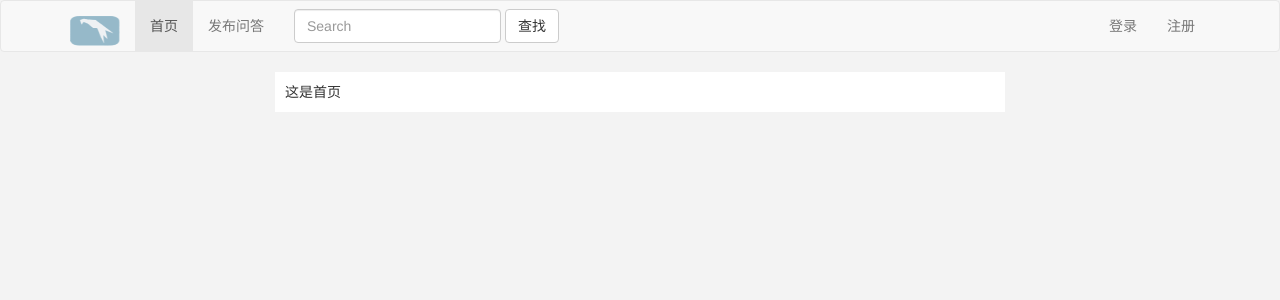
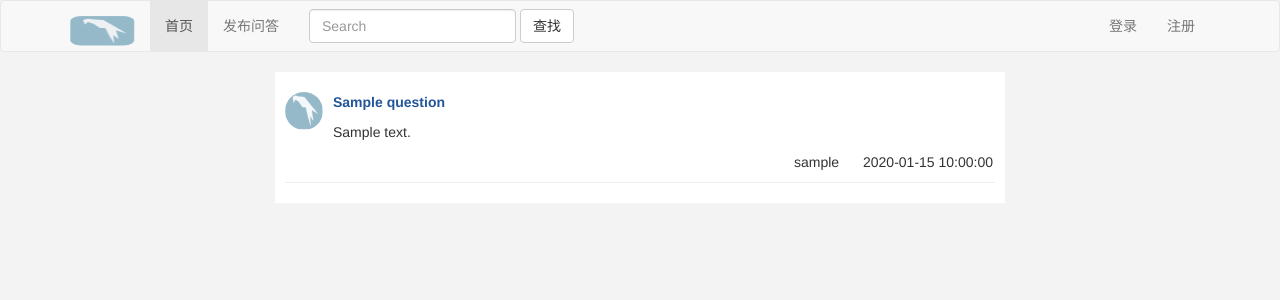
Before and after one commit to ZoomGod/flask_demo, a Flask app: page / in a window 1280 px wide. Shown: the top 300 px of the page. Run offline with Flask 2, Linux system fonts and the light colour scheme; tables that the repository leaves empty hold one stand-in row (values such as "Sample post"); some libraries are stand-ins or nearby versions.

Commit message:
我能水贴啦

```diff
--- a/flask_test_demo_py3/app.py
+++ b/flask_test_demo_py3/app.py
@@ -1,16 +1,23 @@
-from flask import Flask, render_template, request
+from flask import Flask, render_template, request, redirect, url_for, session
+from models import User, Question
+from exts import db
+from decorators import login_required
+import config
 import pymysql
 pymysql.install_as_MySQLdb()
-import config
 
 
 app = Flask(__name__)
 app.config.from_object(config)
+db.init_app(app)
 
 
 @app.route('/')
 def index():
-    return render_template('index.html')
+    context = {
+        'questions': Question.query.order_by(Question.create_time.desc()).all()
+    }
+    return render_template('index.html', **context)
 
 
 @app.route('/login', methods=['GET', 'POST'])
@@ -18,7 +25,18 @@ def login():
     if request.method == 'GET':
         return render_template('login.html')
     else:
-        pass
+        telephone = request.form.get('telephone')
+        password = request.form.get('password')
+
+        user = User.query.filter(User.telephone == telephone, User.password == password).first()
+        if user:
+            session['user_id'] = user.id
+            # 31天无需重复登录(session持久化)
+            session.permanent = True
+
+            return redirect(url_for('index'))
+        else:
+            return '手机号或密码有错'
 
 
 @app.route('/register', methods=['GET', 'POST'])
@@ -26,7 +44,61 @@ def register():
     if request.method == 'GET':
         return render_template('register.html')
     else:
-        pass
+        telephone = request.form.get('telephone')
+        username = request.form.get('username')
+        password = request.form.get('password')
+        password_check = request.form.get('password_check')
+
+        # 判断手机号是否已经存在
+        user = User.query.filter(User.telephone == telephone).first()
+        if user:
+            return '手机号已被注册!'
+        else:
+            # 确认两次密码输入一致
+            if password != password_check:
+                return '两次密码不一致，请重新确认'
+            else:
+                user = User(telephone=telephone, username=username, password=password)
+                db.session.add(user)
+                db.session.commit()
+                # 注册成功，跳转至登录界面
+                return redirect(url_for('login'))
+
+
+@app.route('/logout')
+def logout():
+    # session.pop('user_id')
+    # del session['user_id']
+    session.clear()
+    return redirect(url_for('login'))
+
+
+@app.route('/question', methods=['GET', 'POST'])
+@login_required
+def question():
+    if request.method == 'GET':
+        return render_template('question.html')
+    else:
+        title = request.form.get('title')
+        content = request.form.get('content')
+        question = Question(title=title, content=content)
+        user_id = session.get('user_id')
+        user = User.query.filter(User.id == user_id).first()
+        question.author = user
+        db.session.add(question)
+        db.session.commit()
+
+        return redirect(url_for('index'))
+
+
+@app.context_processor
+def my_context_processor():
+    user_id = session.get('user_id')
+    if user_id:
+        user = User.query.filter(User.id == user_id).first()
+        if user:
+            return {'user': user}
+    return {}
 
 
 if __name__ == '__main__':
--- a/flask_test_demo_py3/manage.py
+++ b/flask_test_demo_py3/manage.py
@@ -2,7 +2,7 @@ from flask_script import Manager
 from flask_migrate import Migrate, MigrateCommand
 from app import app
 from exts import db
-from models import User
+from models import User, Question
 
 
 manager = Manager(app)
--- a/flask_test_demo_py3/migrations/env.py
+++ b/flask_test_demo_py3/migrations/env.py
@@ -22,8 +22,9 @@ logger = logging.getLogger('alembic.env')
 # from myapp import mymodel
 # target_metadata = mymodel.Base.metadata
 from flask import current_app
-config.set_main_option('sqlalchemy.url',
-                       current_app.config.get('SQLALCHEMY_DATABASE_URI'))
+config.set_main_option(
+    'sqlalchemy.url', current_app.config.get(
+        'SQLALCHEMY_DATABASE_URI').replace('%', '%%'))
 target_metadata = current_app.extensions['migrate'].db.metadata
 
 # other values from the config, defined by the needs of env.py,
--- a/flask_test_demo_py3/migrations/versions/8208120144ac_.py
+++ b/flask_test_demo_py3/migrations/versions/e9ceaa4feda6_.py
@@ -1,8 +1,8 @@
 """empty message
 
-Revision ID: 8208120144ac
+Revision ID: e9ceaa4feda6
 Revises:
-Create Date: 2019-05-05 14:27:25.931773
+Create Date: 2019-05-24 20:30:00.458551
 
 """
 from alembic import op
@@ -10,7 +10,7 @@ import sqlalchemy as sa
 
 
 # revision identifiers, used by Alembic.
-revision = '8208120144ac'
+revision = 'e9ceaa4feda6'
 down_revision = None
 branch_labels = None
 depends_on = None
--- a/flask_test_demo_py3/static/css/base.css
+++ b/flask_test_demo_py3/static/css/base.css
@@ -2,7 +2,7 @@ body{
     background-color: #f3f3f3;
 }
 .logo{
-    width: 50px;
+    width: 65px;
     height: 30px;
 }
 .main{
@@ -12,3 +12,10 @@ body{
     overflow: hidden;
     padding: 10px;
 }
+.form-container{
+    width: 500px;
+    margin: 0 auto;
+}
+.page-title{
+    text-align: center;
+}
--- a/flask_test_demo_py3/static/css/index.css
+++ b/flask_test_demo_py3/static/css/index.css
@@ -1,4 +1,34 @@
-.logo{
-    width: 50px;
-    height: 30px;
+ul{
+    list-style: none;
+    padding-left: 0;
 }
+.question-ul{
+    border-bottom: 1px solid #eee;
+    overflow: hidden;
+    padding: 10px 0px;
+}
+.avatar-group{
+    width: 38px;
+    height: 100%;
+    float: left;
+}
+.avatar-group .avatar{
+    width: 38px;
+    height: 38px;
+    border-radius: 50%;
+}
+.question-group{
+    float: left;
+    width: 660px;
+    margin-left: 10px;
+}
+.question-title a{
+    color: #259;
+    font-weight: 900;
+}
+.question-info{
+    text-align: right;
+}
+.question-info .question-author{
+    margin-right: 20px;
+}
--- a/flask_test_demo_py3/static/css/login_register.css
+++ b/flask_test_demo_py3/static/css/question.css
@@ -1,7 +1,5 @@
 .form-container{
-    width: 300px;
+    width: 500px;
     margin: 0 auto;
+    text-align: right;
 }
-.page-title{
-    text-align: center;
-}
--- a/flask_test_demo_py3/templates/base.html
+++ b/flask_test_demo_py3/templates/base.html
@@ -30,7 +30,7 @@
             <div class="collapse navbar-collapse" id="bs-example-navbar-collapse-1">
                 <ul class="nav navbar-nav">
                     <li class="active"><a href="{{ url_for('index') }}">首页 <span class="sr-only">(current)</span></a></li>
-                    <li><a href="#">发布问答</a></li>
+                    <li><a href="{{ url_for('question') }}">发布问答</a></li>
                 </ul>
                 <form class="navbar-form navbar-left">
                     <div class="form-group">
@@ -39,8 +39,13 @@
                     <button type="submit" class="btn btn-default">查找</button>
                 </form>
                 <ul class="nav navbar-nav navbar-right">
-                    <li><a href="{{ url_for('login') }}">登录</a></li>
-                    <li><a href="{{ url_for('register') }}">注册</a></li>
+                    {% if user %}
+                        <li><a href="#">{{ user.username }}</a></li>
+                        <li><a href="{{ url_for('logout') }}">注销</a></li>
+                    {% else %}
+                        <li><a href="{{ url_for('login') }}">登录</a></li>
+                        <li><a href="{{ url_for('register') }}">注册</a></li>
+                    {% endif %}
                 </ul>
             </div><!-- /.navbar-collapse -->
         </div><!-- /.container-fluid -->
--- a/flask_test_demo_py3/templates/index.html
+++ b/flask_test_demo_py3/templates/index.html
@@ -2,4 +2,26 @@
 
 {% block title %}首页{% endblock %}
 
-{% block main %}这是首页{% endblock %}
+{% block head %}
+    <link rel="stylesheet" href="{{ url_for('static', filename='css/index.css') }}">
+{% endblock %}
+
+{% block main %}
+    <ul class="question-ul">
+        {% for question in questions %}
+            <li>
+                <div class="avatar-group">
+                    <img src="{{ url_for('static', filename='images/parrot.png') }}" alt="" class="avatar">
+                </div>
+                <div class="question-group">
+                    <p class="question-title"><a href="#">{{ question.title }}</a></p>
+                    <p class="question-content">{{ question.content }}</p>
+                    <div class="question-info">
+                        <span class="question-author">{{ question.author.username }}</span>
+                        <span class="question-time">{{ question.create_time }}</span>
+                    </div>
+                </div>
+            </li>
+        {% endfor %}
+    </ul>
+{% endblock %}
--- a/flask_test_demo_py3/templates/login.html
+++ b/flask_test_demo_py3/templates/login.html
@@ -11,10 +11,10 @@
     <form action="" method="post">
         <div class="form-container">
             <div class="form-group">
-                <input type="text" class="form-control" placeholder="手机号码">
+                <input type="text" class="form-control" placeholder="手机号码" name="telephone">
             </div>
             <div class="form-group">
-                <input type="password" class="form-control" placeholder="密码">
+                <input type="password" class="form-control" placeholder="密码" name="password">
             </div>
             <div class="form-group">
                 <button class="btn btn-primary btn-block">立即登录</button>
```
Also changed, not shown: flask_test_demo_py3/decorators.py (added, +12 -0 lines), flask_test_demo_py3/migrations/versions/50ec9e7f2aa7_.py (added, +36 -0 lines), flask_test_demo_py3/migrations/versions/612efc4da0bf_.py (added, +36 -0 lines), flask_test_demo_py3/migrations/versions/b17d709182cc_.py (added, +34 -0 lines), flask_test_demo_py3/models.py (+13 -0 lines), flask_test_demo_py3/templates/question.html (added, +24 -0 lines).
